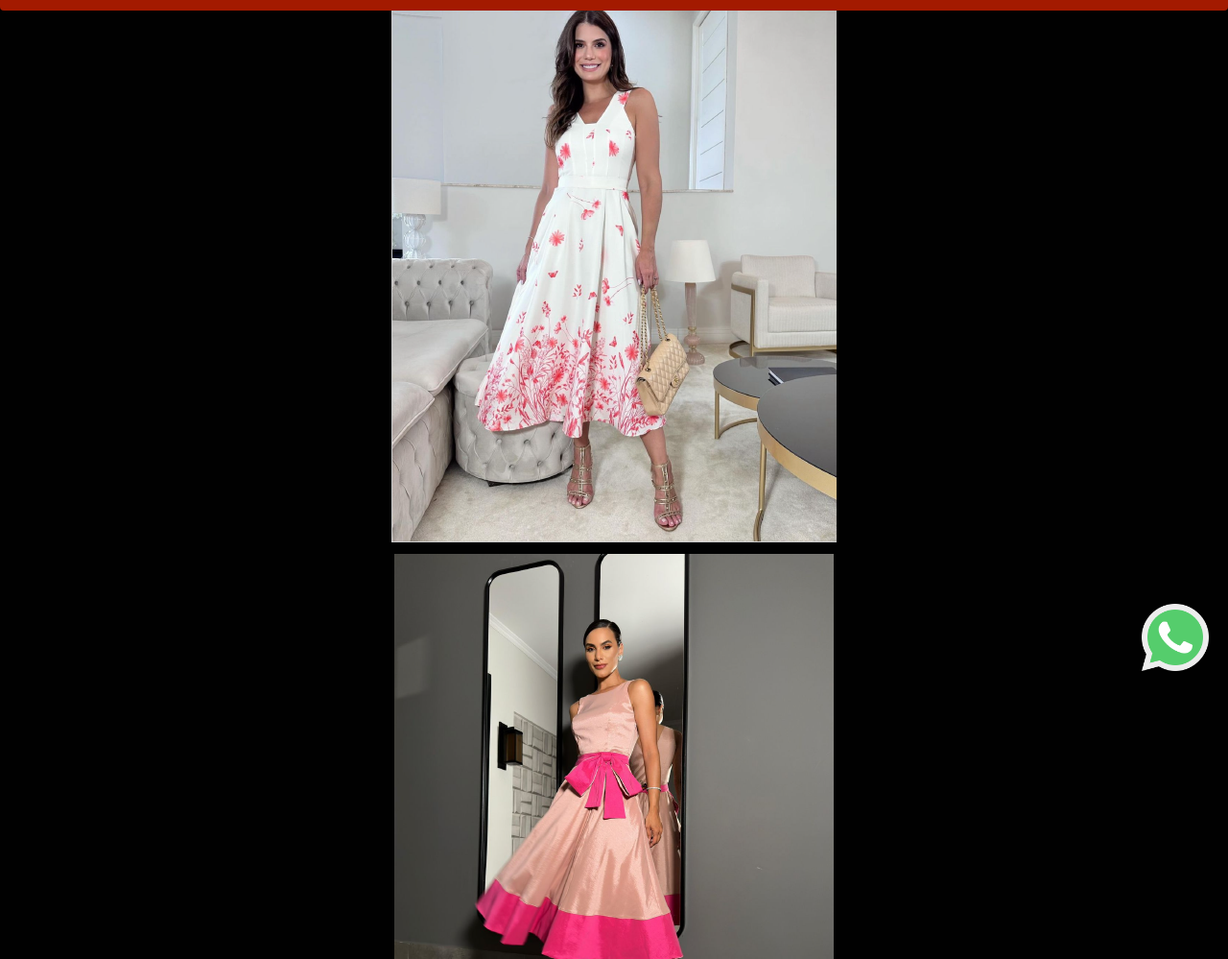
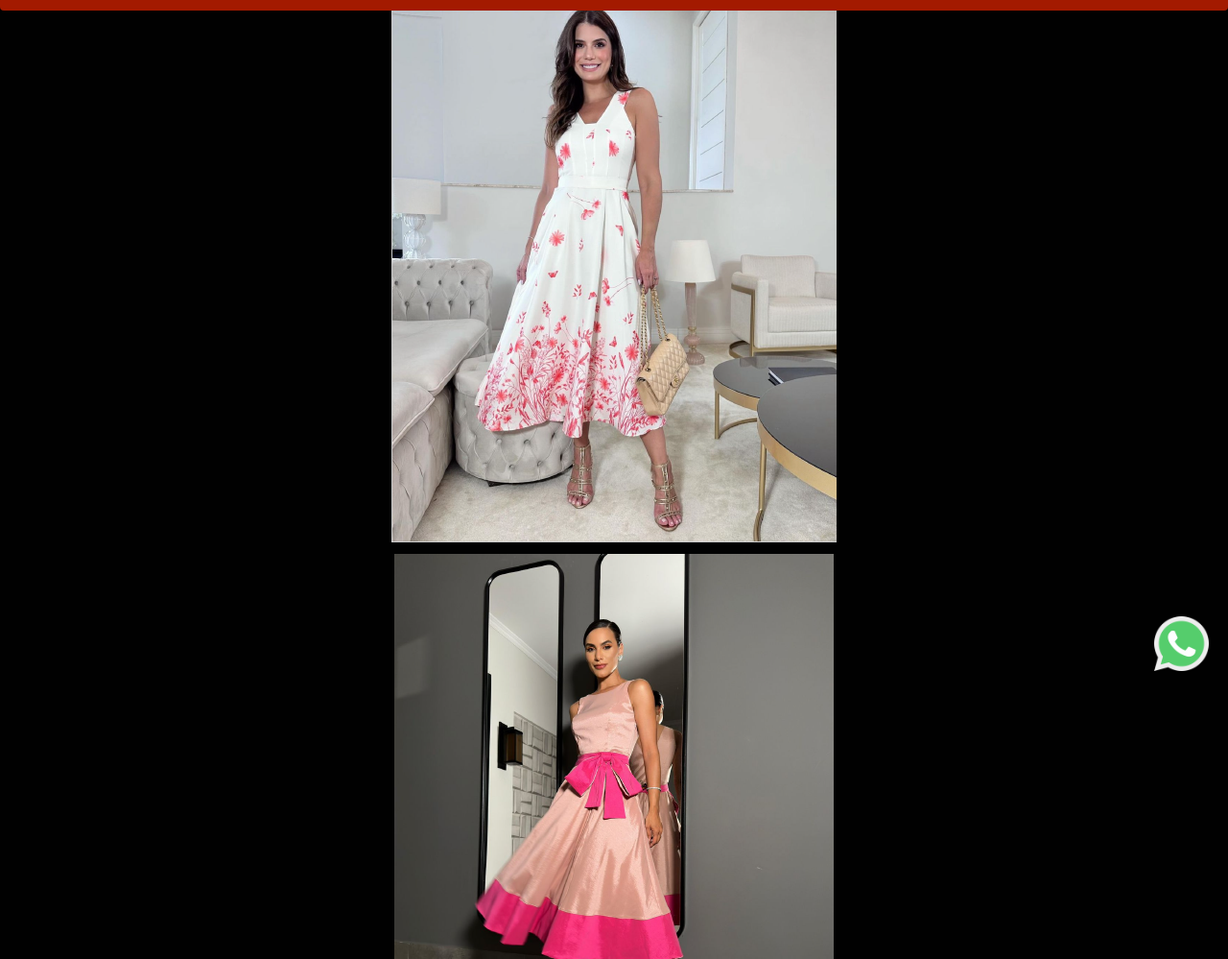
Before and after one commit to isaacfelipe1/meu-catalago, a plain HTML site: page index.html in a window 1280 px wide. Shown: the part 101-1100 px from the top of the page at 96% size. Drawn offline with nearby package versions, Linux system fonts and the light colour scheme.

Commit message:
Update index.html

```diff
--- a/index.html
+++ b/index.html
@@ -101,8 +101,7 @@
     <div>
 
     </div>
-    <a  class="btn1" href="https://api.Whatsapp.com/send?phone=55" target="_blank"><img src="whatsapp.png"
-        alt="Whatsapp" width="70px" height="70px" title="Whatsapp"></a>
+    <a  class="btn1"  href="https://api.Whatsapp.com/send?phone=55" target="_blank"><img src="whatsapp.png"  alt="Whatsapp" width="57px" height="70px" title="Whatsapp" style="font-size: 24pt;"></a>
     <footer>
         &copy; catálago-2023
     </footer>
```
